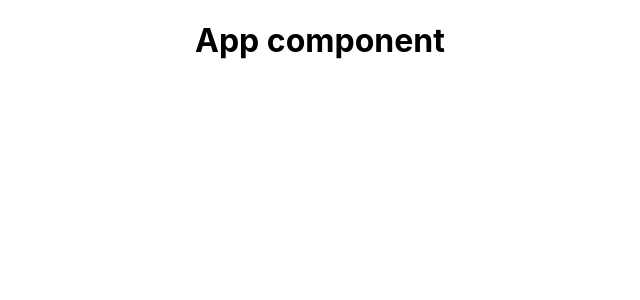
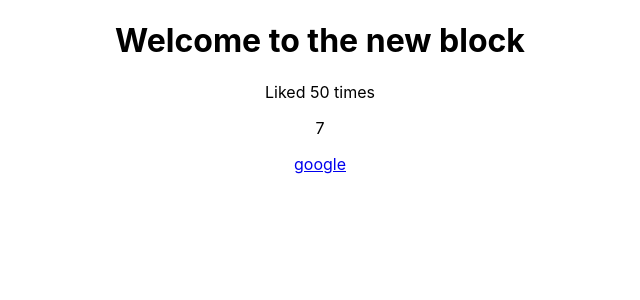
Before and after one commit to Pavlin-React/Complete-React-Tutorial, a React (Create React App) app: page / in a window 1280 px wide. Shown: the top 300 px of the page, without its empty margins (320-960 px from the left). Built offline with nearby package versions, Linux system fonts and the light colour scheme.

Commit message:
dynamic values in templates

```diff
--- a/src/App.js
+++ b/src/App.js
@@ -2,12 +2,20 @@
 import './App.css';
 
 function App() {
+
+  let title = 'Welcome to the new block'
+  let likes = 50
+  let url = 'https://www.google.com/'
+
   return (
     <div className="App">
       <div className='content'>
         <h1>
-          App component
+          { title }
         </h1>
+        <p>Liked { likes } times</p>
+        <p>{ Math.floor(Math.random() * 10) }</p>
+        <a href={ url }>google</a>
       </div>
     </div>
   );
```
